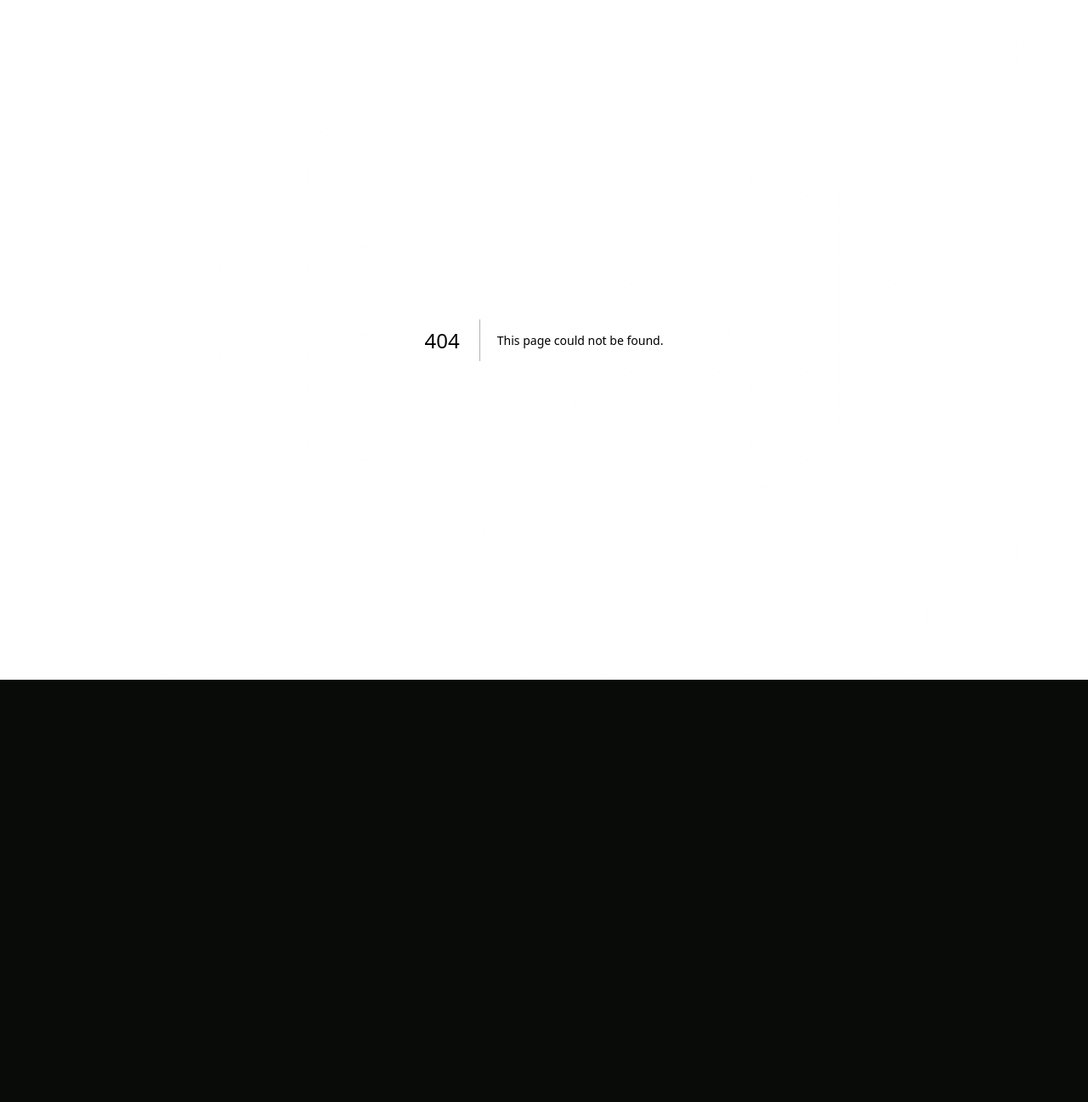
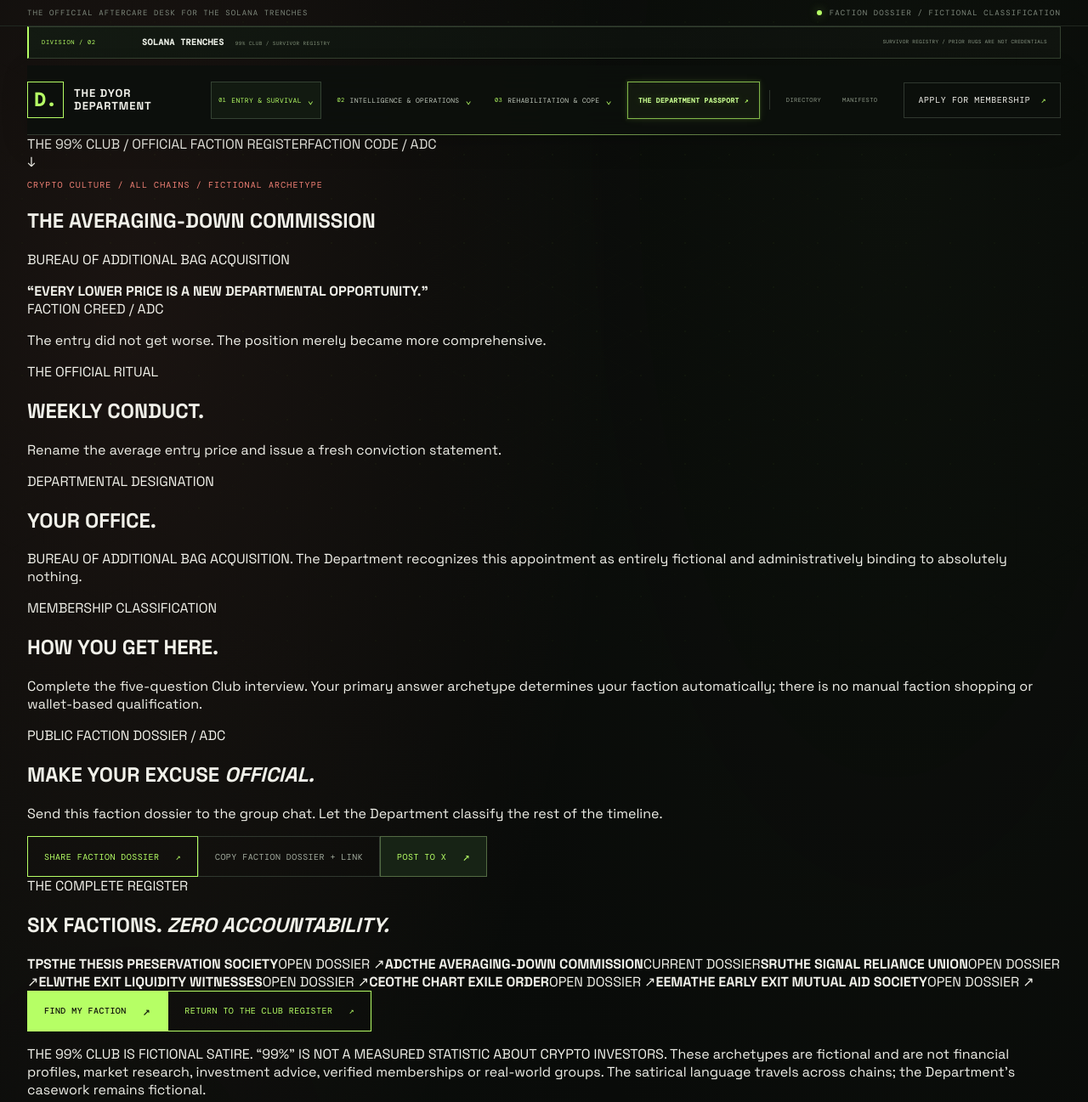
Before and after one commit to safherofficial/weird, a Next.js app: page /club/factions/averaging-down-commission in a window 1280 px wide. Before the commit this address had no page. Shown: the top 1297 px of the page at 85% size. Before the commit the page ends 800 px from the top, so only its background shows below. Built offline with nearby package versions, Linux system fonts and the light colour scheme.

Commit message:
U28.5 — Create six static faction dossier routes

```diff
--- /dev/null
+++ b/app/club/factions/[id]/page.tsx
@@ -0,0 +1,168 @@
+import type { Metadata } from "next";
+import Link from "next/link";
+import { notFound } from "next/navigation";
+import DepartmentHeader from "../../../components/department-header";
+import DepartmentFooter from "../../../components/department-footer";
+import DepartmentNextSteps from "../../../components/department-next-steps";
+import DepartmentPublicShare from "../../../components/department-public-share";
+import { CLUB_FACTION_IDS, getClubFactionById, factions } from "../../club-engine";
+
+type ClubFactionPageProps = {
+  params: Promise<{ id: string }>;
+};
+
+export function generateStaticParams() {
+  return CLUB_FACTION_IDS.map((id) => ({ id }));
+}
+
+export async function generateMetadata({ params }: ClubFactionPageProps): Promise<Metadata> {
+  const { id } = await params;
+  const faction = getClubFactionById(id);
+  if (!faction) {
+    return {
+      title: "Unrecognized 99% Club faction",
+      robots: { index: false, follow: false },
+    };
+  }
+
+  const canonical = "/club/factions/" + faction.id;
+  const description = faction.motto + " " + faction.creed +
+    " Discover this fictional crypto-culture faction inside THE 99% CLUB.";
+  return {
+    alternates: { canonical },
+    title: faction.title,
+    description,
+    openGraph: {
+      type: "website",
+      title: faction.title + " | THE 99% CLUB",
+      description,
+      images: [canonical + "/opengraph-image"],
+    },
+    twitter: {
+      card: "summary_large_image",
+      title: faction.title + " | THE 99% CLUB",
+      description,
+      images: [canonical + "/opengraph-image"],
+    },
+  };
+}
+
+export default async function ClubFactionPage({ params }: ClubFactionPageProps) {
+  const { id } = await params;
+  const faction = getClubFactionById(id);
+  if (!faction) notFound();
+
+  const casePath = "/club/factions/" + faction.id;
+  const shareText = [
+    faction.title + " / " + faction.code,
+    "\"" + faction.motto + "\"",
+    faction.creed,
+    "Find your fictional faction inside THE 99% CLUB: six archetypes, one shared excuse.",
+    "A satire of crypto culture across chains. Not a real investor classification or statistic.",
+  ].join(" ");
+
+  return (
+    <main className="audit-page club-faction-page" id="main-content">
+      <DepartmentHeader
+        activeSection="club"
+        statusMessage="FACTION DOSSIER / FICTIONAL CLASSIFICATION"
+        ctaHref="/club"
+        ctaLabel="APPLY FOR MEMBERSHIP"
+      />
+
+      <div className="club-faction-page__shell shell" id="content-start" tabIndex={-1}>
+        <section className="club-faction-page__hero" aria-labelledby="club-faction-title">
+          <div className="club-faction-page__topline">
+            <span>THE 99% CLUB / OFFICIAL FACTION REGISTER</span>
+            <span>FACTION CODE / {faction.code}</span>
+          </div>
+          <div className="club-faction-page__identity">
+            <div className="club-faction-page__seal" aria-hidden="true">{faction.seal}</div>
+            <div>
+              <p className="eyebrow">CRYPTO CULTURE / ALL CHAINS / FICTIONAL ARCHETYPE</p>
+              <h1 id="club-faction-title">{faction.title}</h1>
+              <p className="club-faction-page__designation">{faction.designation}</p>
+              <strong className="club-faction-page__motto">“{faction.motto}”</strong>
+            </div>
+          </div>
+          <div className="club-faction-page__manifesto">
+            <span>FACTION CREED / {faction.code}</span>
+            <p>{faction.creed}</p>
+          </div>
+        </section>
+
+        <section className="club-faction-page__details" aria-label="Faction details">
+          <article>
+            <span>THE OFFICIAL RITUAL</span>
+            <h2>WEEKLY CONDUCT.</h2>
+            <p>{faction.ritual}</p>
+          </article>
+          <article>
+            <span>DEPARTMENTAL DESIGNATION</span>
+            <h2>YOUR OFFICE.</h2>
+            <p>{faction.designation}. The Department recognizes this appointment as entirely fictional and administratively binding to absolutely nothing.</p>
+          </article>
+          <article>
+            <span>MEMBERSHIP CLASSIFICATION</span>
+            <h2>HOW YOU GET HERE.</h2>
+            <p>Complete the five-question Club interview. Your primary answer archetype determines your faction automatically; there is no manual faction shopping or wallet-based qualification.</p>
+          </article>
+        </section>
+
+        <section className="club-faction-page__share" aria-label="Share this faction">
+          <div>
+            <span>PUBLIC FACTION DOSSIER / {faction.code}</span>
+            <h2>MAKE YOUR EXCUSE <em>OFFICIAL.</em></h2>
+            <p>Send this faction dossier to the group chat. Let the Department classify the rest of the timeline.</p>
+          </div>
+          <div className="club-faction-page__share-actions">
+            <DepartmentPublicShare
+              title={faction.title + " | THE 99% CLUB"}
+              shareText={shareText}
+              casePath={casePath}
+              resourceLabel="FACTION DOSSIER"
+            />
+          </div>
+        </section>
+
+        <section className="club-faction-page__related" aria-labelledby="club-related-factions-title">
+          <header>
+            <span>THE COMPLETE REGISTER</span>
+            <h2 id="club-related-factions-title">SIX FACTIONS. <em>ZERO ACCOUNTABILITY.</em></h2>
+          </header>
+          <div className="club-faction-page__related-grid">
+            {Object.values(factions).map((other) => (
+              <Link
+                className={"club-faction-page__related-card" + (other.id === faction.id ? " is-current" : "")}
+                href={"/club/factions/" + other.id}
+                key={other.id}
+                aria-current={other.id === faction.id ? "page" : undefined}
+              >
+                <b>{other.code}</b>
+                <strong>{other.title}</strong>
+                <span>{other.id === faction.id ? "CURRENT DOSSIER" : "OPEN DOSSIER ↗"}</span>
+              </Link>
+            ))}
+          </div>
+        </section>
+
+        <div className="club-faction-page__actions">
+          <Link className="button button--primary" href="/club">FIND MY FACTION <span>↗</span></Link>
+          <Link className="button button--outline" href="/club#club-factions-title">RETURN TO THE CLUB REGISTER <span>↗</span></Link>
+        </div>
+
+        <p className="club-faction-page__disclaimer">
+          THE 99% CLUB IS FICTIONAL SATIRE. “99%” IS NOT A MEASURED STATISTIC ABOUT CRYPTO INVESTORS.
+          These archetypes are fictional and are not financial profiles, market research, investment advice,
+          verified memberships or real-world groups. The satirical language travels across chains; the Department's casework remains fictional.
+        </p>
+      </div>
+
+      <div className="shell">
+        <DepartmentNextSteps currentDepartment="club" />
+      </div>
+
+      <DepartmentFooter message={["SIX FACTIONS. ONE VERY FLEXIBLE THESIS.", "THE DEPARTMENT ACCEPTS NO LIABILITY FOR THE GROUP CHAT."]} />
+    </main>
+  );
+}
```
